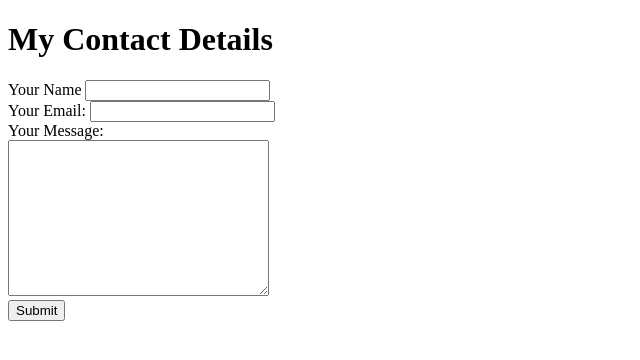
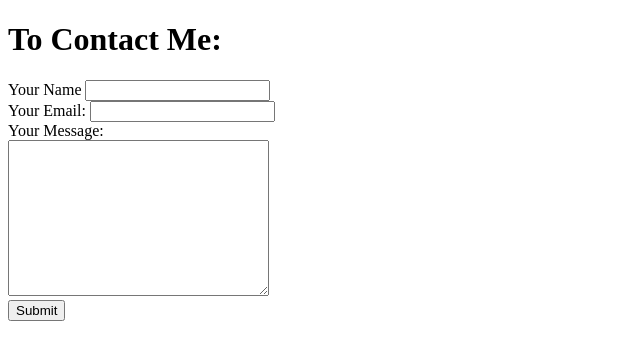
Before and after one commit to elletal/cv, a plain HTML site: page Contact.html in a window 1280 px wide. Shown: the whole page, without its empty margins (0-640 px from the left). Drawn offline with Linux system fonts and the light colour scheme.

Commit message:
Update Contact.html

```diff
--- a/Contact.html
+++ b/Contact.html
@@ -5,7 +5,7 @@
     <title>Contact📡</title>
   </head>
   <body>
-    <h1>My Contact Details</h1>
+    <h1>To Contact Me:</h1>
       <form class="" action="mailto:60161648+elletal@users.noreply.github.com" method="post"enctype="text/plain">
         <label>Your Name</label>
         <input type="text" name="yourName" value=""><br>
```
